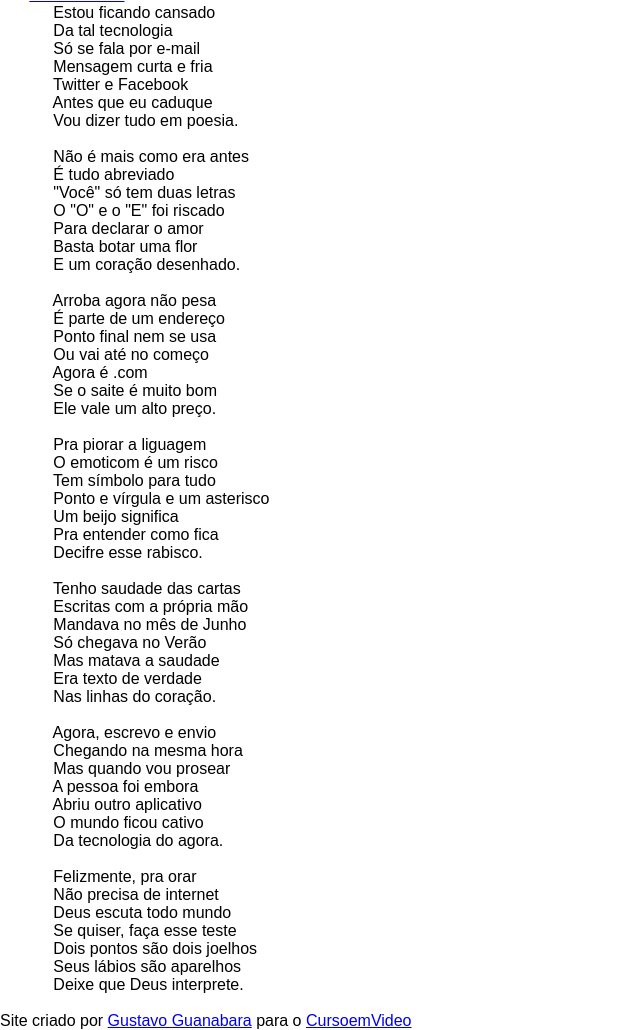
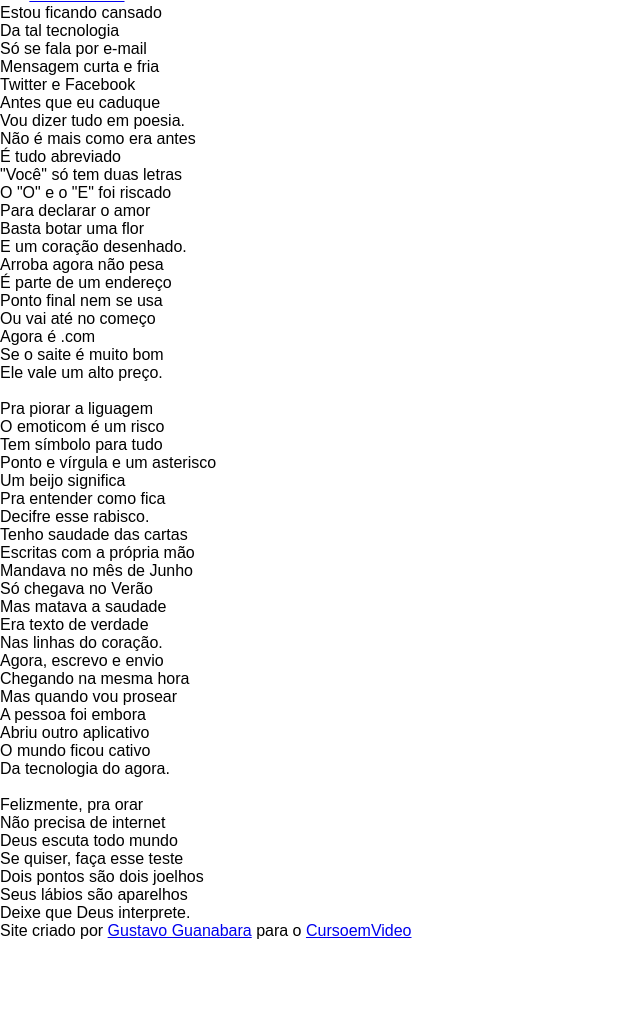
Before and after one commit to roaney/cordel, a plain HTML site: page index.html in a window 1280 px wide. Shown: the part 51-1081 px from the top of the page, without its empty margins (0-640 px from the left). After the commit the page ends 991 px from the top, so only its background shows below. Drawn offline with Linux system fonts and the light colour scheme.

Commit message:
Update index.html

```diff
--- a/index.html
+++ b/index.html
@@ -12,77 +12,67 @@
         <h1>Cordel Moderno</h1>
         <p>Por <a href="https://www.recantodasletras.com.br/poesias/3186743" target="_blank" rel="external">Milton Duarte</a></p>
     </header>
-    <article class="branco">
-        <pre>
-            Estou ficando cansado
-            Da tal tecnologia
-            Só se fala por e-mail
-            Mensagem curta e fria
-            Twitter e Facebook
-            Antes que eu caduque
-            Vou dizer tudo em poesia.
-        </pre>
-    </article>
-    <article class="transparente">
-        <pre>
-            Não é mais como era antes
-            É tudo abreviado
-            "Você" só tem duas letras
-            O "O" e o "E" foi riscado
-            Para declarar o amor
-            Basta botar uma flor
-            E um coração desenhado.
-        </pre>
-    </article>
-    <article class="branco">
-        <pre>
-            Arroba agora não pesa
-            É parte de um endereço
-            Ponto final nem se usa
-            Ou vai até no começo
-            Agora é .com
-            Se o saite é muito bom
-            Ele vale um alto preço.
-
-            Pra piorar a liguagem
-            O emoticom é um risco
-            Tem símbolo para tudo
-            Ponto e vírgula e um asterisco
-            Um beijo significa
-            Pra entender como fica
-            Decifre esse rabisco.
-        </pre>
-    </article>
-    <article class="transparente">
-        <pre>
-            Tenho saudade das cartas
-            Escritas com a própria mão
-            Mandava no mês de Junho
-            Só chegava no Verão
-            Mas matava a saudade
-            Era texto de verdade
-            Nas linhas do coração.
-        </pre>
-    </article>
-    <article class="branco">
-        <pre>
-            Agora, escrevo e envio
-            Chegando na mesma hora
-            Mas quando vou prosear
-            A pessoa foi embora
-            Abriu outro aplicativo
-            O mundo ficou cativo
-            Da tecnologia do agora.
-
-            Felizmente, pra orar
-            Não precisa de internet
-            Deus escuta todo mundo
-            Se quiser, faça esse teste
-            Dois pontos são dois joelhos
-            Seus lábios são aparelhos
-            Deixe que Deus interprete.
-        </pre>
-    </article>
+    <section>
+        Estou ficando cansado <br>
+        Da tal tecnologia <br>
+        Só se fala por e-mail <br>
+        Mensagem curta e fria <br>
+        Twitter e Facebook <br>
+        Antes que eu caduque <br>
+        Vou dizer tudo em poesia.
+    </section>
+    <section>
+        Não é mais como era antes <br>
+        É tudo abreviado <br>
+        "Você" só tem duas letras <br>
+        O "O" e o "E" foi riscado <br>
+        Para declarar o amor <br>
+        Basta botar uma flor <br>
+        E um coração desenhado.
+    </section>
+    <section>
+        Arroba agora não pesa <br>
+        É parte de um endereço <br>
+        Ponto final nem se usa <br>
+        Ou vai até no começo <br>
+        Agora é .com <br>
+        Se o saite é muito bom <br>
+        Ele vale um alto preço. <br>
+        <br>
+        Pra piorar a liguagem <br>
+        O emoticom é um risco <br>
+        Tem símbolo para tudo <br>
+        Ponto e vírgula e um asterisco <br>
+        Um beijo significa <br>
+        Pra entender como fica <br>
+        Decifre esse rabisco.
+    </section>
+    <section>
+        Tenho saudade das cartas <br>
+        Escritas com a própria mão <br>
+        Mandava no mês de Junho <br>
+        Só chegava no Verão <br>
+        Mas matava a saudade <br>
+        Era texto de verdade <br>
+        Nas linhas do coração.
+    </section>
+    <section>
+        Agora, escrevo e envio <br>
+        Chegando na mesma hora <br>
+        Mas quando vou prosear <br>
+        A pessoa foi embora <br>
+        Abriu outro aplicativo <br>
+        O mundo ficou cativo <br>
+        Da tecnologia do agora. <br>
+        <br>
+        Felizmente, pra orar <br>
+        Não precisa de internet <br>
+        Deus escuta todo mundo <br>
+        Se quiser, faça esse teste <br>
+        Dois pontos são dois joelhos <br>
+        Seus lábios são aparelhos <br>
+        Deixe que Deus interprete.
+    </section>
     <footer>
         Site criado por <a href="https://gustavoguanabara.github.io/" target="_blank" rel="external">Gustavo Guanabara</a> para o <a href="https://www.cursoemvideo.com/" target="_blank" rel="external">CursoemVideo</a>
     </footer>
```
